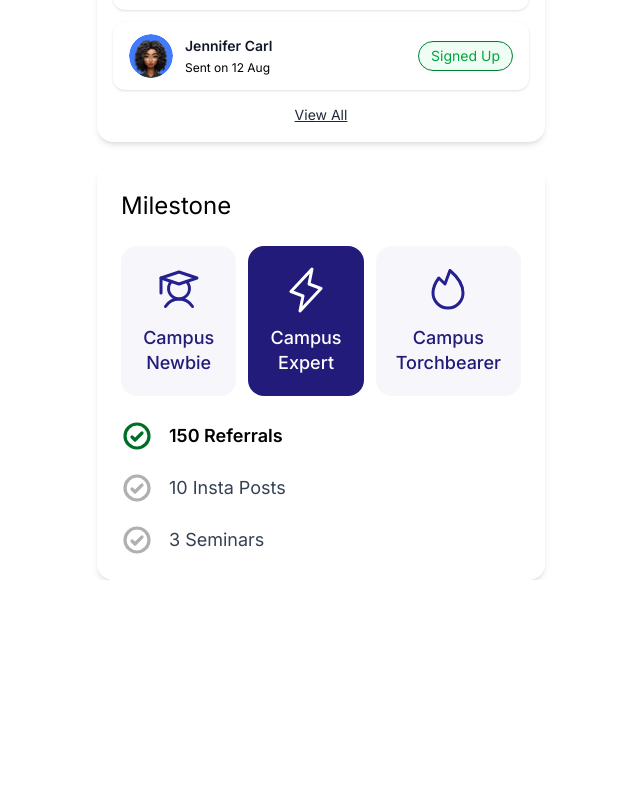
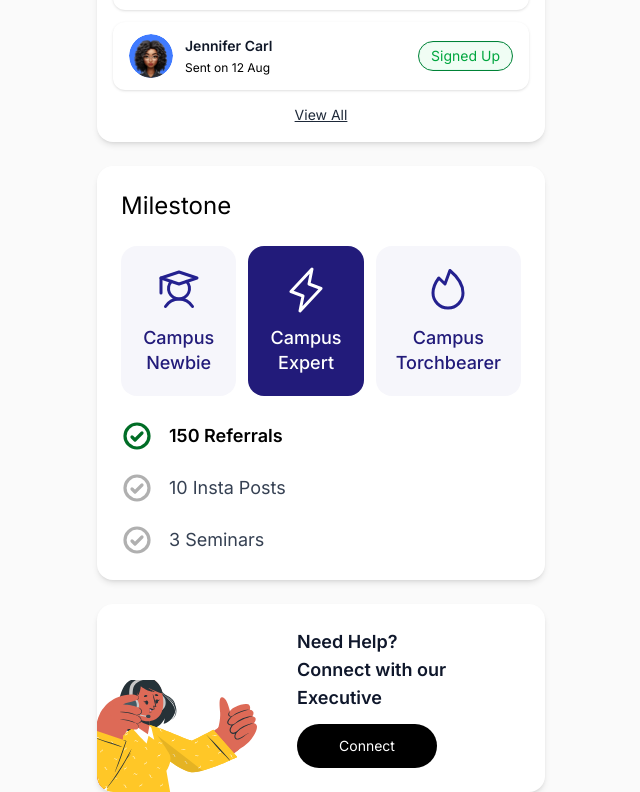
Before and after one commit to Shukl-amber/INVESTAPP, a Next.js app: page /profile in a window 1280 px wide. Shown: the part 2248-3040 px from the top of the page, without its empty margins (319-959 px from the left). Before the commit the page ends 2828 px from the top, so only its background shows below. Built offline with nearby package versions, Linux system fonts and the light colour scheme; a web font is replaced by a local one.

Commit message:
Made Footer

```diff
--- a/src/app/globals.css
+++ b/src/app/globals.css
@@ -18,7 +18,7 @@
 @import "tailwindcss";
 
 :root {
-  --background: #ffffff;
+  --background: #FAFAFA;
   --foreground: #000000;
 }
 
--- a/src/app/profile/page.tsx
+++ b/src/app/profile/page.tsx
@@ -4,6 +4,7 @@ import ProfileLeaderboard from "../../components/ProfileLeaderboard";
 import ProfileTasks from "../../components/ProfileTasks";
 import RewardsPanel from "../../components/RewardsPanel";
 import ReferralTracking from "../../components/ReferralTracking";
+import ProfileFooter from "../../components/ProfileFooter";
 
 export default function ProfilePage() {
   return (
@@ -15,6 +16,7 @@ export default function ProfilePage() {
         <RewardsPanel />
         <ReferralTracking />
         <MilestoneCard />
+        <ProfileFooter />
       </div>
     </>
   );
--- /dev/null
+++ b/src/components/ProfileFooter.tsx
@@ -0,0 +1,82 @@
+import React from 'react';
+import Image from 'next/image';
+import userData from '../lib/userData';
+
+type HelpData = {
+  title: string;
+  subtitle?: string;
+  ctaLabel: string;
+  ctaLink?: string;
+  illustrationUrl?: string;
+};
+
+const defaultData: HelpData = {
+  title: 'Need Help?\nConnect with our Executive',
+  ctaLabel: 'Connect',
+  ctaLink: '#',
+  illustrationUrl: '/icons/ThumbsUpFooter.svg',
+};
+
+export default function ProfileFooter({ data }: { data?: HelpData }) {
+  const { title, subtitle, ctaLabel, ctaLink, illustrationUrl } = data || defaultData;
+
+  const textStyle: React.CSSProperties = {
+    display: 'flex',
+    flexDirection: 'column',
+    gap: 12,
+    flex: 1,
+  };
+
+  const titleStyle: React.CSSProperties = {
+    margin: 0,
+    whiteSpace: 'pre-line',
+    fontSize: 20,
+    lineHeight: '28px',
+    color: '#0f172a',
+    fontWeight: 600,
+  };
+
+  const btnStyle: React.CSSProperties = {
+    display: 'inline-block',
+    background: '#000',
+    color: '#fff',
+    padding: '12px 36px',
+    minWidth: 140,
+    borderRadius: 9999,
+    textDecoration: 'none',
+    fontSize: 14,
+    textAlign: 'center',
+  };
+
+  const imgWrapperStyle: React.CSSProperties = {
+    flex: '0 0 170px',
+    display: 'flex',
+    alignItems: 'center',
+    justifyContent: 'center',
+    borderRadius: 20,
+    overflow: 'hidden',
+  };
+
+  return (
+    <section className="relative rounded-2xl bg-white p-6 shadow-md w-full max-w-md mx-auto overflow-hidden">
+      {/* Absolute SVG in bottom-left touching the card edge */}
+      {illustrationUrl ? (
+        <div className="absolute left-0 bottom-0 w-40 h-28 rounded-bl-2xl overflow-hidden flex items-end">
+          <Image src={illustrationUrl} alt="Help illustration" width={170} height={120} style={{ objectFit: 'cover' }} />
+        </div>
+      ) : null}
+
+      <div className="flex items-start gap-5">
+        <div className="flex-1 flex flex-col gap-3 ml-44">
+          <h3 className="m-0 whitespace-pre-line text-lg leading-7 text-slate-900 font-semibold">{title}</h3>
+          {subtitle ? <p className="m-0 text-sm text-slate-500">{subtitle}</p> : null}
+          <div>
+            <a href={ctaLink} role="button" aria-label={`${title} — ${ctaLabel}`} className="inline-block bg-black text-white px-9 py-3 rounded-full text-sm min-w-[140px] text-center">
+              {ctaLabel}
+            </a>
+          </div>
+        </div>
+      </div>
+    </section>
+  );
+}
```
